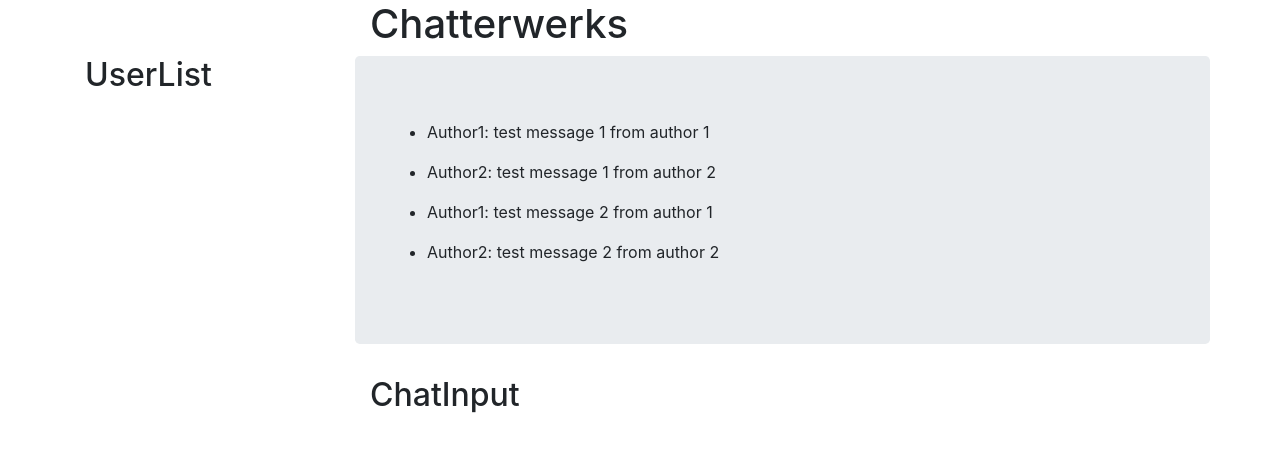
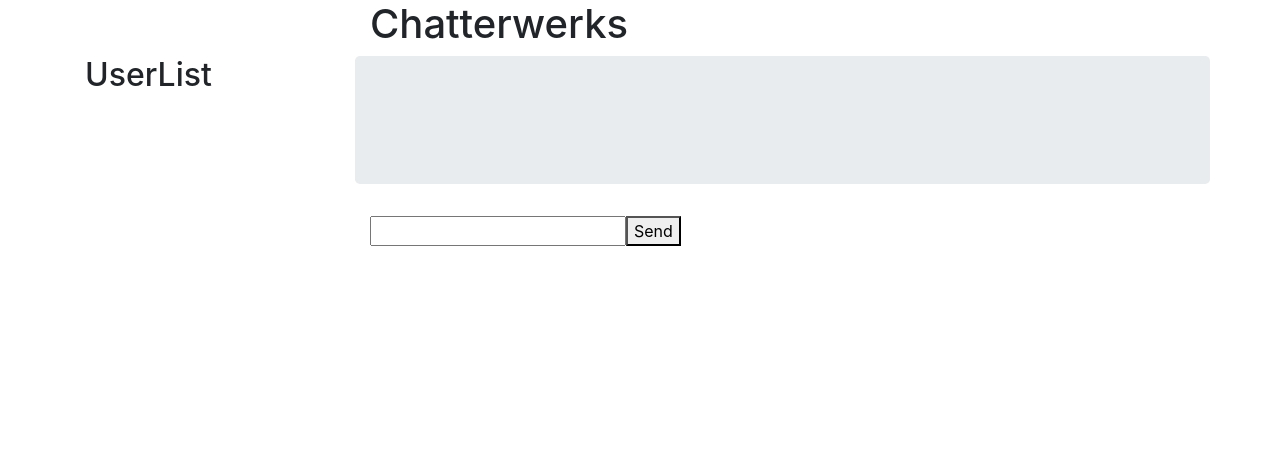
Before and after one commit to Otterwerks/Chatterwerks, a React (Create React App) app: page /chat in a window 1280 px wide. Shown: the top 452 px of the page. Built offline with nearby package versions, Linux system fonts and the light colour scheme.

Commit message:
Redux message configuration

```diff
--- /dev/null
+++ b/src/actions/index.js
@@ -0,0 +1,10 @@
+let userId = 0;
+let messageId = Date.now() + userId;
+let currentUser = 'Sam';
+
+export const submitMessage = text => ({
+  type: 'SUBMIT_MESSAGE',
+  id: messageId,
+  author: currentUser,
+  text: text
+})
--- a/src/components/Chat.js
+++ b/src/components/Chat.js
@@ -1,6 +1,7 @@
 import React, { Component } from 'react';
-import ChatInput from './ChatInput';
+import SubmitMessage from '../containers/SubmitMessage';
 import UserList from './UserList';
+import MessageList from '../containers/MessageList';
 
 const TEST_MESSAGES = [
 {
@@ -24,19 +25,6 @@ const TEST_MESSAGES = [
     message_id: 93752838,
 }]
 
-function Messages(messages) {
-    let MessageList = messages.map((message) =>
-        <li key={message.message_id}>
-            <p>{message.author}: {message.text}</p>
-        </li>
-    );
-    return (
-    <ul>
-        {MessageList}
-    </ul>
-    );
-}
-
 const Chat = () => (
     <div className="row">
         <div className="col-3">
@@ -45,12 +33,12 @@ const Chat = () => (
         <div className="col-9">
             <div className="row">
                 <div className="col jumbotron">
-                    {Messages(TEST_MESSAGES)}
+                    <MessageList />
                 </div>
             </div>
             <div className="row">
                 <div className="col">
-                    <ChatInput />
+                    <SubmitMessage />
                 </div>
             </div>
         </div>
--- a/src/components/ChatInput.js
+++ /dev/null
@@ -1,7 +0,0 @@
-import React, { Component } from 'react';
-
-const ChatInput = () => (
-    <h2>ChatInput</h2>
-)
-
-export default ChatInput
--- /dev/null
+++ b/src/components/Message.js
@@ -0,0 +1,11 @@
+import React from 'react';
+
+let currentUser = '';
+
+const Message = ({ author, text }) => (
+  <p className={author == currentUser ? 'message-sent' : 'message-received'}>
+    {author}: {text}
+  </p>
+)
+
+export default Message
--- /dev/null
+++ b/src/components/MessageList.js
@@ -0,0 +1,12 @@
+import React from 'react';
+import Message from './Message';
+
+const MessageList = ({ messages }) => (
+  <div>
+    {messages.map(message =>
+      <Message key={message.id}{...message} />
+    )}
+  </div>
+)
+
+export default MessageList
--- /dev/null
+++ b/src/containers/MessageList.js
@@ -0,0 +1,14 @@
+import { connect } from 'react-redux'
+import MessageList from '../components/MessageList'
+
+
+
+const mapStateToProps = state => ({
+  messages: state.messages
+})
+
+
+
+export default connect(
+  mapStateToProps,
+)(MessageList)
--- /dev/null
+++ b/src/containers/SubmitMessage.js
@@ -0,0 +1,28 @@
+
+import React from 'react'
+import { connect } from 'react-redux'
+import { submitMessage } from '../actions'
+
+const SubmitMessage = ({ dispatch }) => {
+  let input;
+
+  return (
+    <div>
+      <form onSubmit={e => {
+        e.preventDefault()
+        if (!input.value.trim()) {
+          return
+        }
+        dispatch(submitMessage(input.value))
+        input.value = ''
+      }}>
+        <input ref={node => input = node} />
+        <button type="submit">
+          Send
+        </button>
+      </form>
+    </div>
+  )
+}
+
+export default connect()(SubmitMessage)
--- a/src/index.js
+++ b/src/index.js
@@ -1,12 +1,19 @@
 import React from 'react';
 import ReactDOM from 'react-dom';
-import { createStore } from 'redux';
+import { createStore, applyMiddleware } from 'redux';
 import './index.css';
 import App from './components/App';
 import rootReducer from './reducers';
 import * as serviceWorker from './serviceWorker';
 
-const store = createStore(rootReducer);
+const logger = store => next => action => {
+  console.log('dispatching', action)
+  let result = next(action)
+  console.log('next state', store.getState())
+  return result
+}
+
+const store = createStore(rootReducer, applyMiddleware(logger));
 
 ReactDOM.render(<App store={store} />, document.getElementById('root'));
 
--- /dev/null
+++ b/src/reducers/Messages.js
@@ -0,0 +1,17 @@
+const messages = (state = [], action) => {
+    switch (action.type) {
+      case 'SUBMIT_MESSAGE':
+        return [
+          ...state,
+          {
+            id: action.id,
+            author: action.author,
+            text: action.text,
+          }
+        ]
+      default:
+        return state
+    }
+  }
+
+  export default messages
--- a/src/reducers/index.js
+++ b/src/reducers/index.js
@@ -1,7 +1,8 @@
 import { combineReducers } from 'redux';
+import messages from './Messages';
 
 const rootReducer = combineReducers({
-    //
+    messages,
 })
 
 export default rootReducer
```
